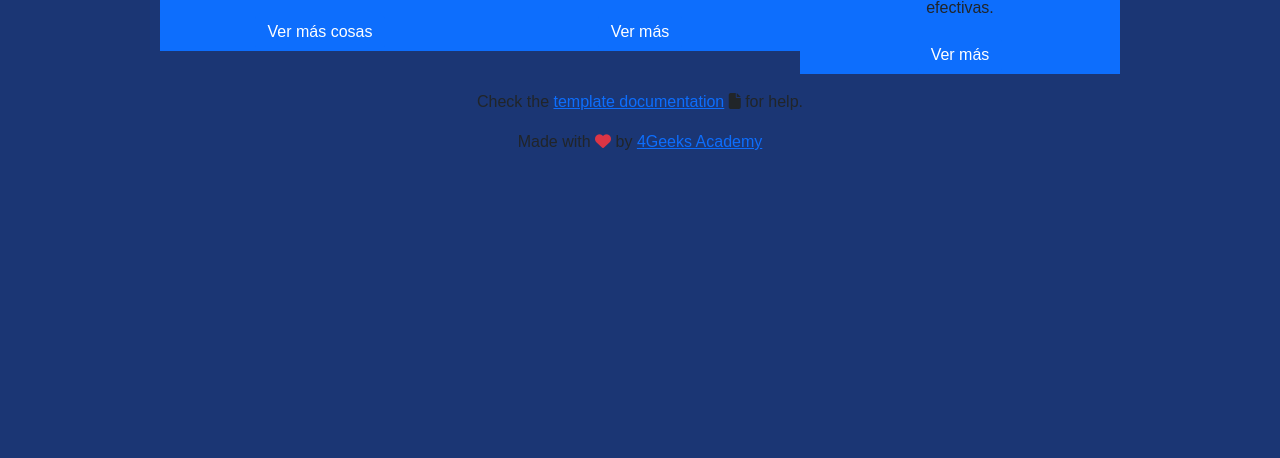
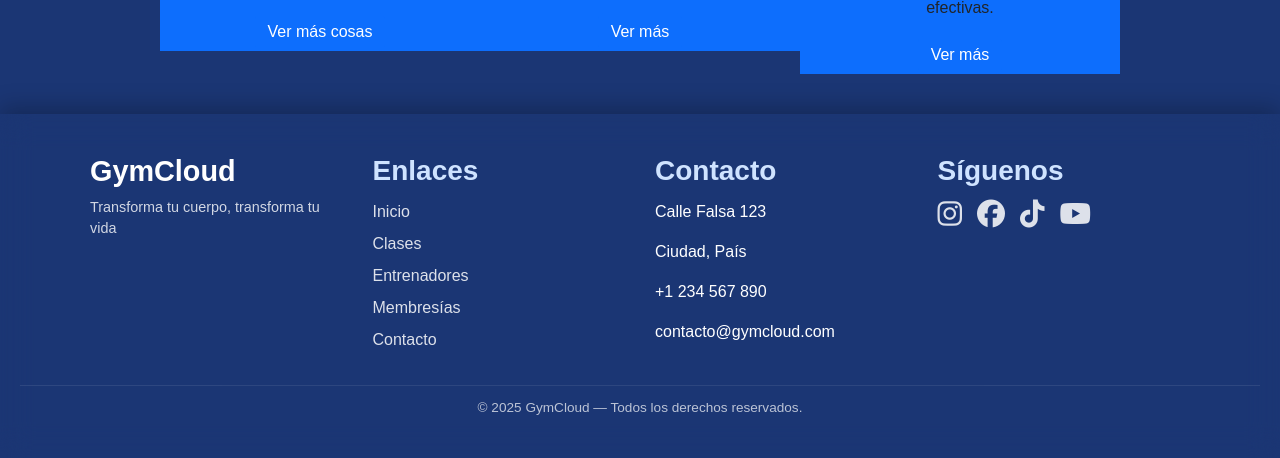
Before and after one commit to 4GeeksAcademy/Gestor-de-Gimnasio-LATAM-56, a React app: page / in a window 1280 px wide. Shown: the part 1390-1848 px from the top of the page. Before the commit the page ends 1576 px from the top, so only its background shows below. Built offline with nearby package versions, Linux system fonts and the light colour scheme; no server answers.

Commit message:
Realice Footer y ajuste en tab de navegacion

```diff
--- a/index.html
+++ b/index.html
@@ -1,16 +1,31 @@
-<!doctype html>
+<!DOCTYPE html>
 <html lang="en">
   <head>
     <meta charset="UTF-8" />
-    <link rel="icon" type="icon" href="/4geeks.ico" />
-    <link href="https://cdn.jsdelivr.net/npm/bootstrap@5.3.2/dist/css/bootstrap.min.css" rel="stylesheet" integrity="sha384-T3c6CoIi6uLrA9TneNEoa7RxnatzjcDSCmG1MXxSR1GAsXEV/Dwwykc2MPK8M2HN" crossorigin="anonymous">
-    <link rel="stylesheet" href="https://cdnjs.cloudflare.com/ajax/libs/font-awesome/6.5.2/css/all.min.css" integrity="sha512-SnH5WK+bZxgPHs44uWIX+LLJAJ9/2PkPKZ5QiAj6Ta86w+fsb2TkcmfRyVX3pBnMFcV7oQPJkl9QevSCWr3W6A==" crossorigin="anonymous" referrerpolicy="no-referrer" />
+    <link rel="icon" type="icon" href="/logo1.png" />
+    <link
+      href="https://cdn.jsdelivr.net/npm/bootstrap@5.3.2/dist/css/bootstrap.min.css"
+      rel="stylesheet"
+      integrity="sha384-T3c6CoIi6uLrA9TneNEoa7RxnatzjcDSCmG1MXxSR1GAsXEV/Dwwykc2MPK8M2HN"
+      crossorigin="anonymous"
+    />
+    <link
+      rel="stylesheet"
+      href="https://cdnjs.cloudflare.com/ajax/libs/font-awesome/6.5.2/css/all.min.css"
+      integrity="sha512-SnH5WK+bZxgPHs44uWIX+LLJAJ9/2PkPKZ5QiAj6Ta86w+fsb2TkcmfRyVX3pBnMFcV7oQPJkl9QevSCWr3W6A=="
+      crossorigin="anonymous"
+      referrerpolicy="no-referrer"
+    />
     <meta name="viewport" content="width=device-width, initial-scale=1.0" />
-    <title>Hello Rigo</title>
+    <title>GymCloud</title>
   </head>
   <body>
     <div id="root"></div>
     <script type="module" src="/src/front/main.jsx"></script>
-    <script src="https://cdn.jsdelivr.net/npm/bootstrap@5.3.2/dist/js/bootstrap.bundle.min.js" integrity="sha384-C6RzsynM9kWDrMNeT87bh95OGNyZPhcTNXj1NW7RuBCsyN/o0jlpcV8Qyq46cDfL" crossorigin="anonymous"></script>
+    <script
+      src="https://cdn.jsdelivr.net/npm/bootstrap@5.3.2/dist/js/bootstrap.bundle.min.js"
+      integrity="sha384-C6RzsynM9kWDrMNeT87bh95OGNyZPhcTNXj1NW7RuBCsyN/o0jlpcV8Qyq46cDfL"
+      crossorigin="anonymous"
+    ></script>
   </body>
 </html>
--- /dev/null
+++ b/src/front/Footer.css
@@ -0,0 +1,95 @@
+.footer-glass {
+  background: rgba(15, 23, 42, 0.35)
+  border-top: 1px solid rgba(255, 255, 255, 0.15);
+  backdrop-filter: blur(15px);
+  -webkit-backdrop-filter: blur(15px);
+  padding: 40px 20px;
+  color: #ffffff;
+  margin-top: 40px;
+  box-shadow: 0 -6px 22px rgba(0, 0, 0, 0.25);
+}
+
+.footer-content {
+  display: flex;
+  justify-content: space-between;
+  flex-wrap: wrap;
+  gap: 30px;
+  max-width: 1100px;
+  margin: 0 auto;
+}
+
+.footer-section {
+  flex: 1;
+  min-width: 200px;
+}
+
+.footer-logo {
+  font-size: 1.8rem;
+  font-weight: 700;
+  margin-bottom: 8px;
+  color: #ffffff;
+}
+
+.footer-slogan {
+  opacity: 0.8;
+  font-size: 0.9rem;
+}
+
+.footer-section h3 {
+  font-weight: 600;
+  color: #cfe3ff;
+  margin-bottom: 12px;
+}
+
+.footer-section ul {
+  list-style: none;
+  padding: 0;
+  margin: 0;
+}
+
+.footer-section ul li {
+  margin-bottom: 8px;
+  opacity: 0.85;
+  transition: 0.25s;
+  cursor: pointer;
+}
+
+.footer-section ul li:hover {
+  opacity: 1;
+  transform: translateX(4px);
+}
+
+.footer-socials i {
+  font-size: 28px;
+  margin-right: 15px;
+  cursor: pointer;
+  transition: 0.3s;
+  color: #ffffff;
+  opacity: 0.85;
+}
+
+.footer-socials i:hover {
+  opacity: 1;
+  transform: translateY(-3px) scale(1.1);
+  filter: drop-shadow(0 0 8px rgba(255, 255, 255, 0.4));
+}
+
+.footer-bottom {
+  text-align: center;
+  margin-top: 25px;
+  padding-top: 12px;
+  font-size: 0.85rem;
+  opacity: 0.7;
+  border-top: 1px solid rgba(255, 255, 255, 0.12);
+}
+
+/* Responsive */
+@media (max-width: 768px) {
+  .footer-content {
+    text-align: center;
+  }
+
+  .footer-socials i {
+    font-size: 26px;
+  }
+}
--- a/src/front/components/Footer.jsx
+++ b/src/front/components/Footer.jsx
@@ -1,11 +1,55 @@
-export const Footer = () => (
-	<footer className="footer mt-auto py-3 text-center">
-		<p>
-			Check the <a target="_blank" href="https://4geeks.com/docs/start/react-flask-template">template documentation</a> <i className="fa-solid fa-file"></i> for help.
-		</p>
-		<p>
-			Made with <i className="fa fa-heart text-danger" /> by{" "}
-			<a href="http://www.4geeksacademy.com">4Geeks Academy</a>
-		</p>
-	</footer>
-);
+import React from "react";
+import "../Footer.css";
+
+export const Footer = () => {
+	return (
+		<footer className="footer-glass">
+			<div className="footer-content">
+
+				{/* LOGO / MARCA */}
+				<div className="footer-section">
+					<h2 className="footer-logo">GymCloud</h2>
+					<p className="footer-slogan">Transforma tu cuerpo, transforma tu vida</p>
+				</div>
+
+				{/* ENLACES */}
+				<div className="footer-section">
+					<h3>Enlaces</h3>
+					<ul>
+						<li>Inicio</li>
+						<li>Clases</li>
+						<li>Entrenadores</li>
+						<li>Membresías</li>
+						<li>Contacto</li>
+					</ul>
+				</div>
+
+				{/* CONTACTO */}
+				<div className="footer-section">
+					<h3>Contacto</h3>
+					<p>Calle Falsa 123</p>
+					<p>Ciudad, País</p>
+					<p>+1 234 567 890</p>
+					<p>contacto@gymcloud.com</p>
+				</div>
+
+				{/* REDES SOCIALES */}
+				<div className="footer-section">
+					<h3>Síguenos</h3>
+					<div className="footer-socials">
+						<i className="fa-brands fa-instagram"></i>
+						<i className="fa-brands fa-facebook"></i>
+						<i className="fa-brands fa-tiktok"></i>
+						<i className="fa-brands fa-youtube"></i>
+					</div>
+				</div>
+			</div>
+
+			<div className="footer-bottom">
+				© {new Date().getFullYear()} GymCloud — Todos los derechos reservados.
+			</div>
+		</footer>
+	);
+};
+
+export default Footer;
```
